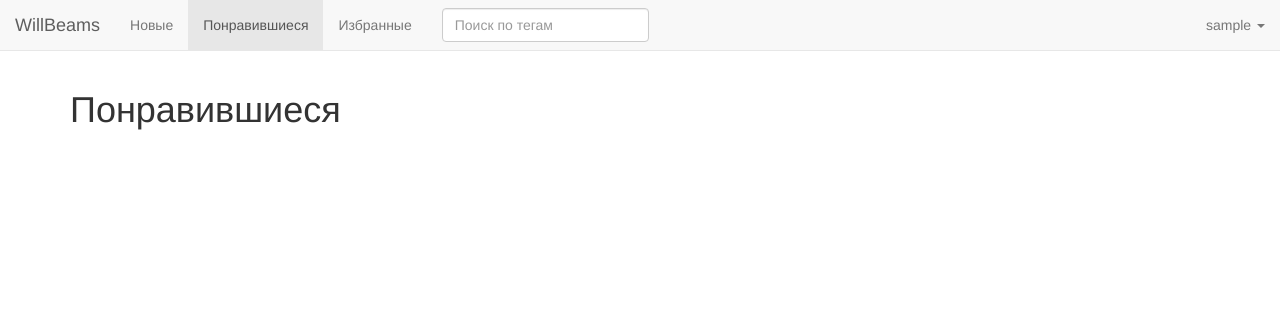
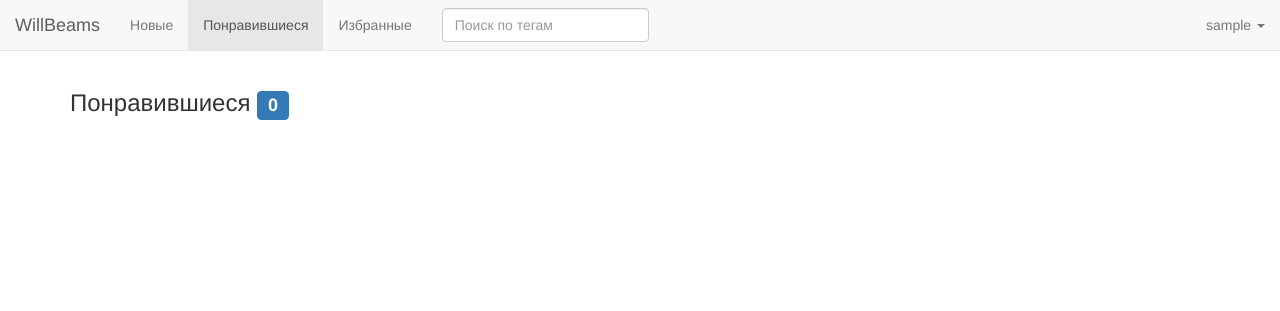
Before and after one commit to aq1/WillBeams, a Django app: page /liked/ in a window 1280 px wide. Shown: the top 311 px of the page. Run offline with Django 3.2, Linux system fonts and the light colour scheme; the visitor is signed in with stand-in values (Sample User, id 1); data that the repository does not hold is empty; parts of the project's set-up code (start-up, migrations or seed data) failed here and were passed over; some libraries are stand-ins or nearby versions.

Commit message:
Total webm count

```diff
--- a/WillBeams/newapp/views.py
+++ b/WillBeams/newapp/views.py
@@ -52,6 +52,7 @@ def abstract_videos(request, items, label, active, **kwargs):
         webm_list = paginator.page(paginator.num_pages)
     context = {
         'webm_list': webm_list,
+        'webm_count': items.count(),
         'label': label,
         'active': active,
     }
--- a/WillBeams/templates/video/list.html
+++ b/WillBeams/templates/video/list.html
@@ -5,7 +5,7 @@
 
 <div class="row">
   <div class="col-xs-12">
-    <h1>{{ label }}</h1>
+    <h3>{{ label }} <span class="label label-primary">{{ webm_count }}</span></h3>
   </div>
 </div>
 
```
